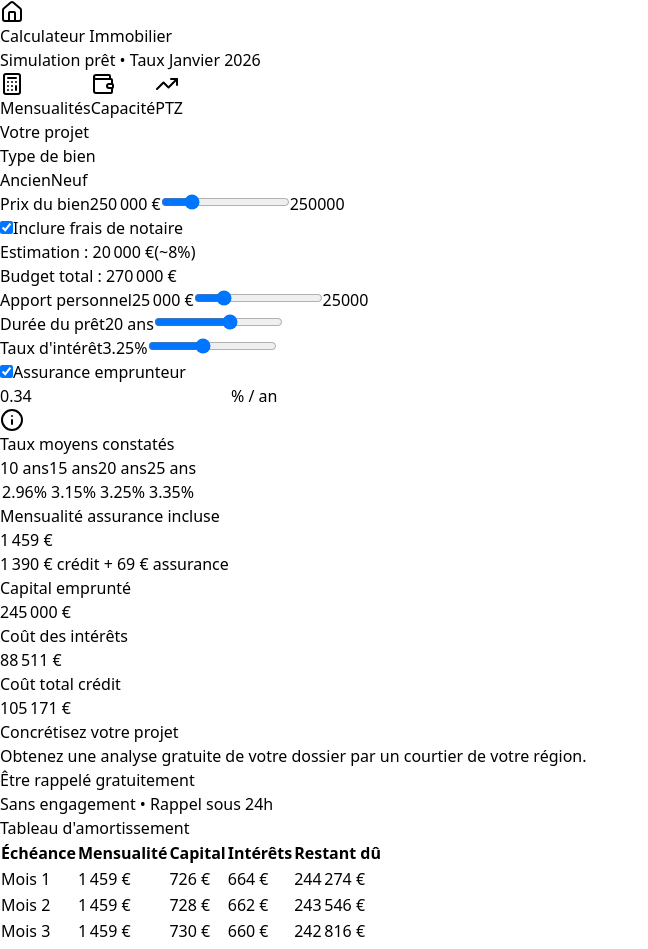
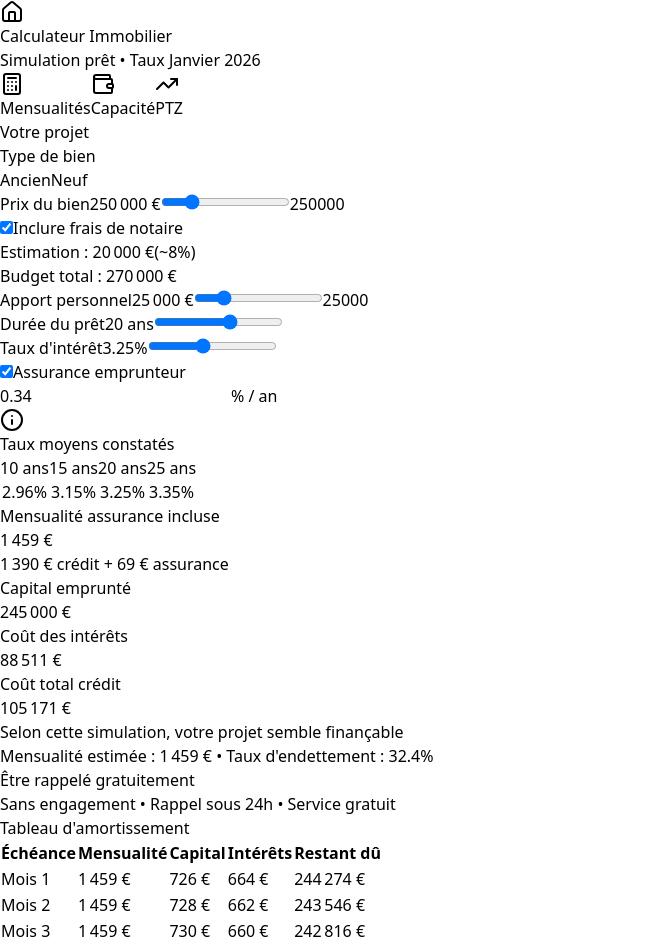
Before and after one commit to Carlo-Carlo-Carlo/calculateur-immo, a React (Vite) app: page / in a window 1280 px wide. Shown: the top 949 px of the page, without its empty margins (0-648 px from the left). Built offline with nearby package versions, Linux system fonts and the light colour scheme.

Commit message:
Update App.tsx

```diff
--- a/src/App.tsx
+++ b/src/App.tsx
@@ -1108,22 +1108,26 @@ export default function CalculateurPretImmobilier() {
               </div>
 
               {/* CTA Lead */}
-              <div className="bg-gradient-to-r from-green-50 to-emerald-50 rounded-2xl border-2 border-green-200 p-6">
-                <h3 className="text-lg font-bold text-green-900 mb-2">Concrétisez votre projet</h3>
-                <p className="text-sm text-green-700 mb-4">
-                  Obtenez une analyse gratuite de votre dossier par un courtier de votre région.
+<div className="bg-gradient-to-r from-orange-50 to-amber-50 rounded-2xl border-2 border-orange-300 p-6 shadow-lg shadow-orange-100">
+  <h3 className="text-xl font-bold text-slate-900 mb-2">
+    {resultats.tauxEndettementEstime <= 35
+      ? "Selon cette simulation, votre projet semble finançable"
+      : "Faites analyser votre dossier par un expert"
+    }
+  </h3>
+  <p className="text-sm text-slate-600 mb-4">
+    Mensualité estimée : <span className="font-semibold text-slate-900">{fmt(resultats.mensualiteTotale)}</span> • Taux d'endettement : <span className="font-semibold text-slate-900">{resultats.tauxEndettementEstime.toFixed(1)}%</span>
   </p>
   <button
     onClick={() => setShowLeadForm(true)}
-                  className="w-full py-3 bg-green-600 text-white rounded-xl font-semibold hover:bg-green-700 transition flex items-center justify-center gap-2"
+    className="w-full py-4 bg-gradient-to-r from-orange-500 to-amber-500 text-white rounded-xl font-bold text-lg hover:from-orange-600 hover:to-amber-600 transition shadow-md shadow-orange-200 flex items-center justify-center gap-2"
   >
     Être rappelé gratuitement
   </button>
-                <p className="text-xs text-green-600 mt-3 text-center">
-                  Sans engagement • Rappel sous 24h
+  <p className="text-xs text-slate-500 mt-3 text-center">
+    Sans engagement • Rappel sous 24h • Service gratuit
   </p>
 </div>
-
               {/* Tableau d'amortissement */}
               <div className="bg-white rounded-2xl shadow-sm border border-slate-200 p-6">
                 <h3 className="text-lg font-bold text-slate-900 mb-4">Tableau d'amortissement</h3>
```
Lines whose indentation alone changed are shown as unchanged.
